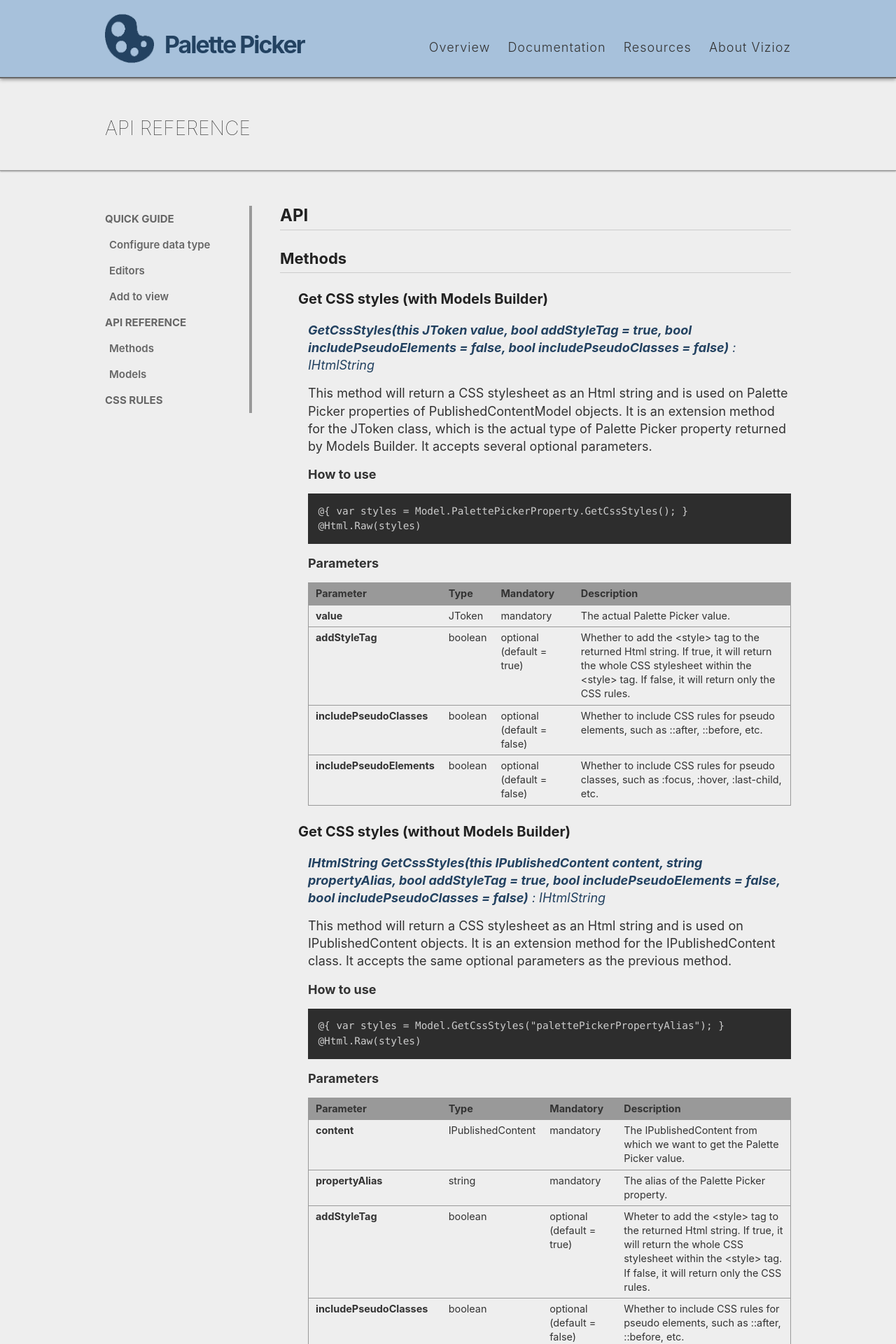
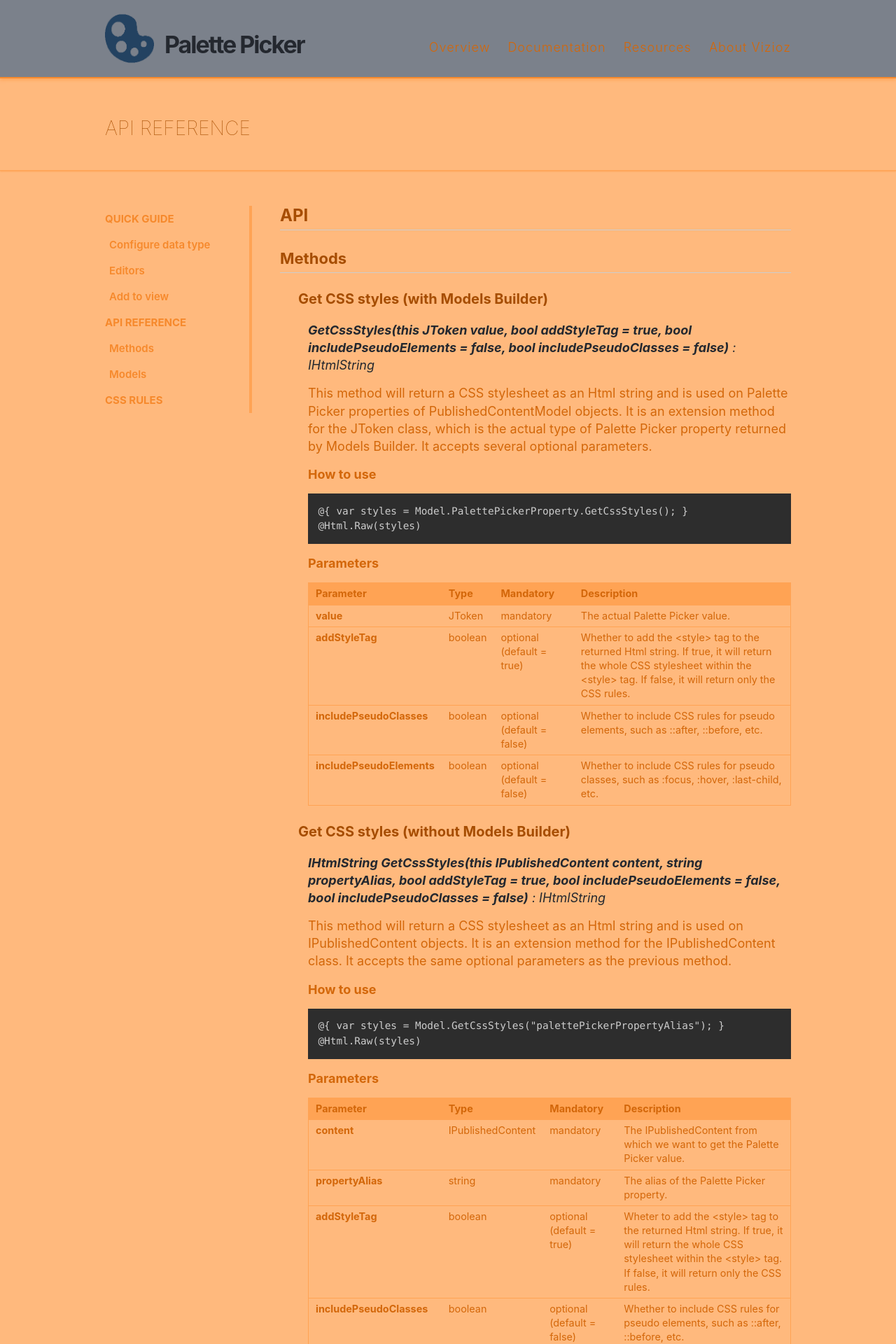
Before and after one commit to Vizioz/Paletton-Picker, a Jekyll site: the page built from docs/api.md, in a window 1280 px wide. Shown: the top 1920 px of the page at 70% size. Built offline with Jekyll 4.4.1, drawn with Linux system fonts in a browser that asks for light colours.

Commit message:
Update _variables.scss

```diff
--- a/docs/_sass/_variables.scss
+++ b/docs/_sass/_variables.scss
@@ -8,18 +8,18 @@ $black: #000;
 $white: #fff;
 
 // Primary color
-$color-primary-1: #a7c1db;
-$color-primary-2: #7eb0e1;
-$color-primary-0: #4183C4;
-$color-primary-3: #234261;
-$color-primary-4: #052748;
+$color-primary-0: #424953;
+$color-primary-1: #7B818B;
+$color-primary-2: #5B636D;
+$color-primary-3: #24282F;
+$color-primary-4: #18212D;
 
 // Secondary color
-$color-complement-1: #eee;
-$color-complement-2: #999;
-$color-complement-0: #666;
-$color-complement-3: #333;
-$color-complement-4: #222;
+$color-complement-0: #F6892C;
+$color-complement-1: #FFB97D;
+$color-complement-2: #FFA354;
+$color-complement-3: #D3670A;
+$color-complement-4: #A64D00;
 
 // Font stacks
 $helvetica: Helvetica, Arial, sans-serif;
```
